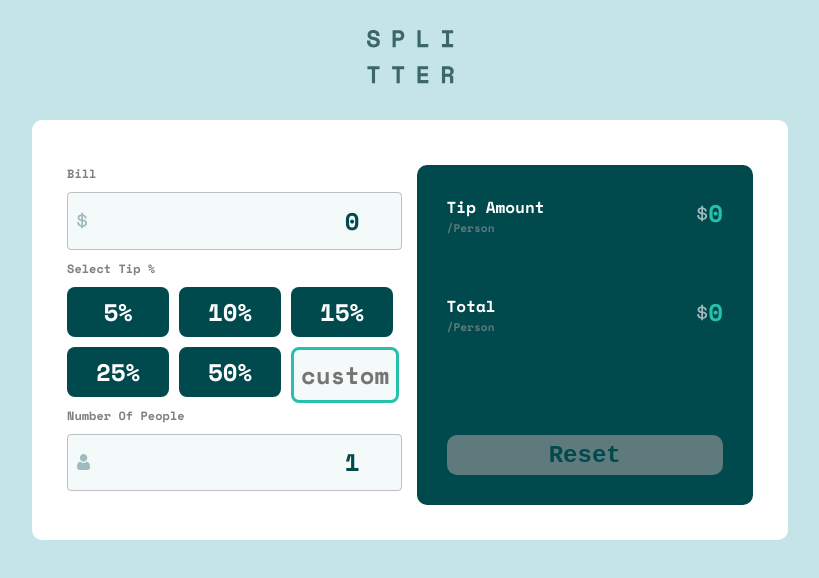
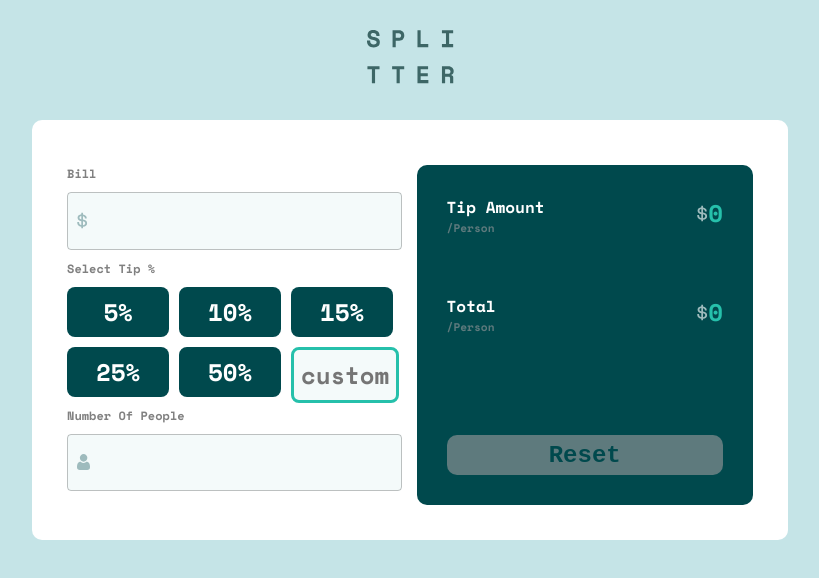
Before and after one commit to AiAweida/tipping, a React (Create React App) app: page / in a window 1280 px wide. Shown: the top 578 px of the page, without its empty margins (230-1049 px from the left). Built offline with nearby package versions, Linux system fonts and the light colour scheme.

Commit message:
using the usecontext hook

```diff
--- a/src/App.tsx
+++ b/src/App.tsx
@@ -40,6 +40,7 @@ function App() {
           peopleNumber={poeplnum}
           customPercent={custom}
         />
+
         <OutputLayout
           reset={resetcallback}
           totalToPay={total}
--- /dev/null
+++ b/src/components/PeopleNumber/PeopleNumber.tsx
@@ -0,0 +1,35 @@
+import React, { useContext } from "react";
+import { TextFeildContext } from "context";
+import TextField from "@mui/material/TextField";
+import InputAdornment from "@mui/material/InputAdornment";
+import Box from "@mui/material/Box";
+import people from "images/person.svg";
+import "./index.css";
+
+const PeopleNumber = () => {
+  const context: any = useContext(TextFeildContext);
+  console.log(context);
+  return (
+    <Box sx={{ "& > :not(style)": { m: 1 } }}>
+      <TextField
+        onChange={(e) => {
+          context.setPeopleNumber && context.setPeopleNumber(e.target.value);
+          // console.log();
+        }}
+        type="text"
+        value={context.peopleNumber}
+        dir="rtl"
+        InputProps={{
+          endAdornment: (
+            <InputAdornment position="start">
+              <img src={people} alt={"person"} />
+            </InputAdornment>
+          ),
+        }}
+        variant="outlined"
+      />
+    </Box>
+  );
+};
+
+export default PeopleNumber;
--- /dev/null
+++ b/src/components/billValue/billValue.tsx
@@ -0,0 +1,32 @@
+import React, { useContext } from "react";
+import { TextFeildContext } from "context";
+import TextField from "@mui/material/TextField";
+import InputAdornment from "@mui/material/InputAdornment";
+import Box from "@mui/material/Box";
+import dollar from "images/dollar.svg";
+import "./index.css";
+
+const BillValue = () => {
+  const billValue: any = useContext(TextFeildContext);
+
+  return (
+    <Box sx={{ "& > :not(style)": { m: 1 } }}>
+      <TextField
+        onChange={(e) => billValue.setInputValue(e.target.value)}
+        type="text"
+        value={billValue.setInputValue}
+        dir="rtl"
+        InputProps={{
+          endAdornment: (
+            <InputAdornment position="start">
+              <img src={dollar} alt={"$"} />
+            </InputAdornment>
+          ),
+        }}
+        variant="outlined"
+      />
+    </Box>
+  );
+};
+
+export default BillValue;
--- /dev/null
+++ b/src/components/billValue/index.css
@@ -0,0 +1,22 @@
+.css-ittuaa-MuiInputAdornment-root {
+  padding-left: 10px;
+}
+.css-o9k5xi-MuiInputBase-root-MuiOutlinedInput-root {
+  background-color: var(--LightGrayishcyan);
+
+  padding-right: 0px !important;
+}
+.css-nxo287-MuiInputBase-input-MuiOutlinedInput-input {
+  font-family: var(--FamilyFont) !important;
+  color: var(--Verydarkcyan) !important;
+  padding: 11.5px 42px !important;
+  font-size: 24px !important;
+  cursor: pointer;
+}
+
+.css-1u3bzj6-MuiFormControl-root-MuiTextField-root {
+  width: 100% !important;
+}
+.css-1b0ve20 > :not(style) {
+  margin: 0 !important;
+}
--- a/src/components/button/button.tsx
+++ b/src/components/button/button.tsx
@@ -1,4 +1,4 @@
-import * as React from "react";
+import React from "react";
 import "./index.css";
 interface functionProps {
   symbol: string;
--- a/src/components/textbox/textbox.tsx
+++ /dev/null
@@ -1,54 +0,0 @@
-import React from "react";
-import Box from "@mui/material/Box";
-import InputAdornment from "@mui/material/InputAdornment";
-import TextField from "@mui/material/TextField";
-import "./index.css";
-interface textInput {
-  icon?: string;
-  label: string;
-  iden: string;
-  value: number;
-  userSetBill: (newValue: number) => void; // change name of this value
-}
-const handleFocus = (event: any) => event.target.select();
-const TextInput: React.FC<textInput> = ({
-  userSetBill,
-  value,
-  icon,
-  label,
-  iden,
-}) => {
-  return (
-    <Box sx={{ "& > :not(style)": { m: 1 } }}>
-      <TextField
-        onChange={(e) => {
-          value = +e.target.value;
-          userSetBill(value);
-        }}
-        onKeyUp={() => {
-          if (value >= 0) {
-            userSetBill(value);
-          } else {
-            alert("Please Insert A Vailed number of " + iden);
-            userSetBill(1);
-          }
-        }}
-        onClick={handleFocus}
-        type="text"
-        value={value}
-        id={iden}
-        dir="rtl"
-        placeholder="Custom"
-        InputProps={{
-          endAdornment: (
-            <InputAdornment position="start">
-              <img src={icon} alt={label} />
-            </InputAdornment>
-          ),
-        }}
-        variant="outlined"
-      />
-    </Box>
-  );
-};
-export default TextInput;
--- a/src/containers/Layout/inputLayout.tsx
+++ b/src/containers/Layout/inputLayout.tsx
@@ -1,10 +1,10 @@
 import React, { useState, useEffect } from "react";
 import Button from "Components/Button/button";
-import TextInput from "Components/Textbox/textbox";
-import person from "images/person.svg";
-import Bill from "images/dollar.svg";
+import BillValue from "Components/billValue/billValue";
 import Custom from "Components/Custom/custom";
 import "./inputlayout.css";
+import PeopleNumber from "Components/PeopleNumber/PeopleNumber";
+import { InputValues } from "context";
 
 interface InputLayoutProps {
   setvalues: (
@@ -55,13 +55,7 @@ export const InputLayout: React.FC<InputLayoutProps> = ({
     <div className="Container">
       <div className="Input__container">
         <p>Bill</p>
-        <TextInput
-          userSetBill={(value) => setBill(value)}
-          value={valueofbill}
-          icon={Bill}
-          label="bill"
-          iden="bill"
-        />
+        <BillValue />
         <p>Select Tip %</p>
         <div className="Button__container">
           <Button
@@ -102,13 +96,7 @@ export const InputLayout: React.FC<InputLayoutProps> = ({
           />
         </div>
         <p>Number Of People</p>
-        <TextInput
-          userSetBill={(value) => setPeoaple(value)}
-          value={peopleNumber}
-          icon={person}
-          label="person"
-          iden="people"
-        />
+        <PeopleNumber />
       </div>
     </div>
   );
--- /dev/null
+++ b/src/context.tsx
@@ -0,0 +1,19 @@
+import React, { createContext, useState } from "react";
+export const TextFeildContext = createContext({});
+
+export const InputValues = (props: any) => {
+  let [billValue, setBillValue] = useState(0);
+  let [peopleNumber, setPeopleNumber] = useState(0);
+  return (
+    <TextFeildContext.Provider
+      value={{
+        billValue,
+        setBillValue,
+        peopleNumber,
+        setPeopleNumber,
+      }}
+    >
+      {/* {props} */}
+    </TextFeildContext.Provider>
+  );
+};
--- a/src/index.tsx
+++ b/src/index.tsx
@@ -1,6 +1,7 @@
 import React from "react";
 import ReactDOM from "react-dom";
 import "./index.css";
+import { InputValues } from "./context";
 import App from "./App";
 
 ReactDOM.render(
```
Also changed, not shown: src/components/PeopleNumber/index.css (renamed from src/components/textbox/index.css).
